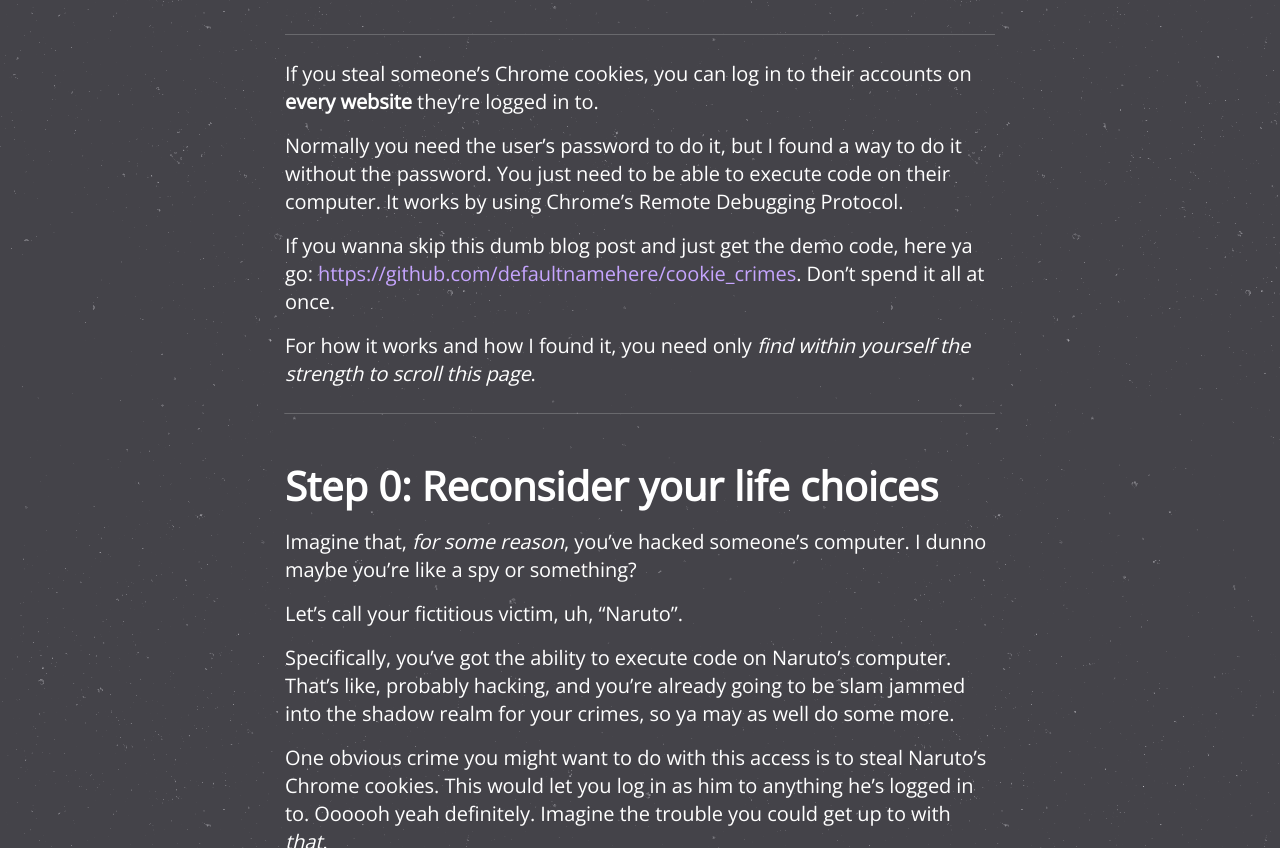
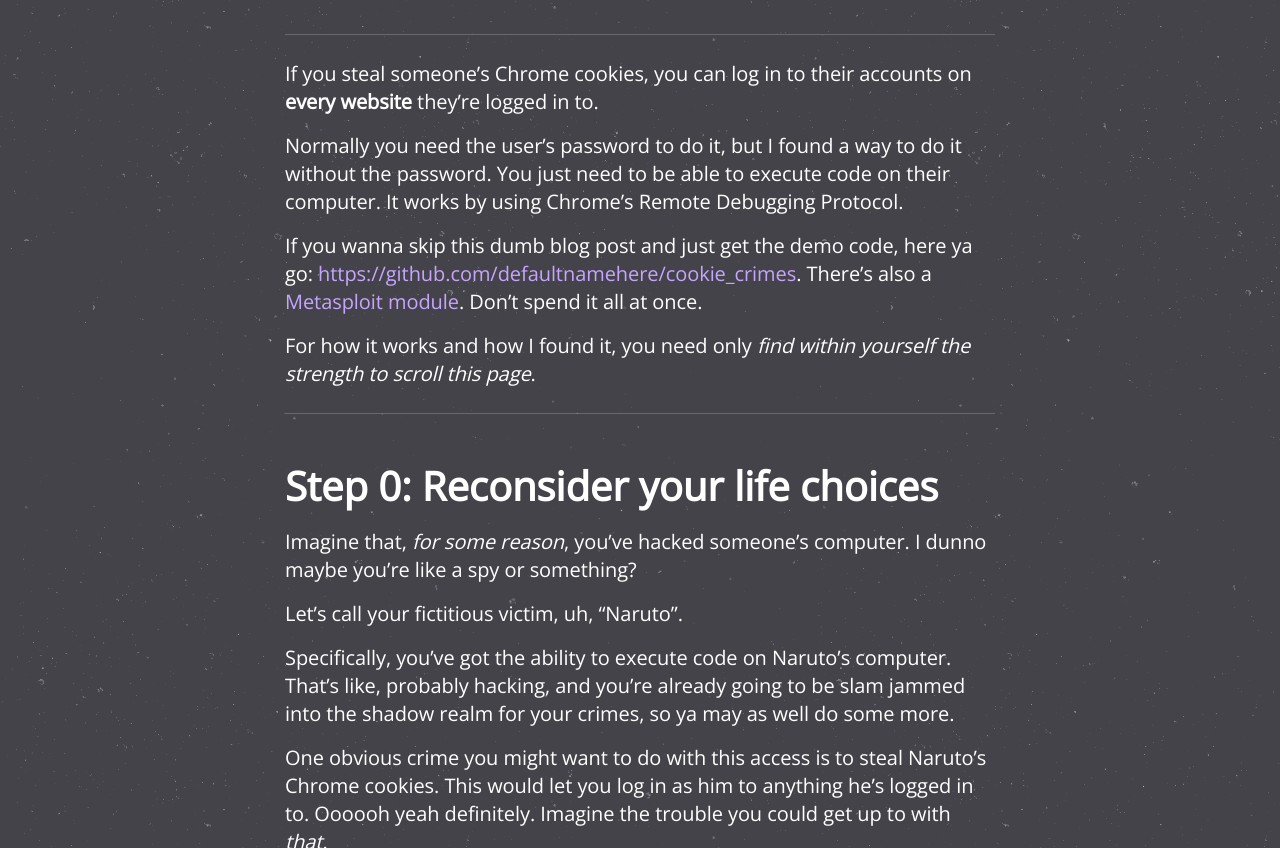
Before and after one commit to mangopdf/mangopdf.github.io, a Jekyll site: the page built from _posts/2018-09-26-stealing-chrome-cookies-without-root.md, in a window 1280 px wide and 900 px high, scrolled down 464 px, cut to the strip 0-848 px from the top of the window. Built offline with Jekyll 4.4.1, drawn with Linux system fonts in a browser that asks for light colours; nearby versions of some CDN libraries.

Commit message:
add link to metasploit module

```diff
--- a/_posts/2018-09-26-stealing-chrome-cookies-without-root.md
+++ b/_posts/2018-09-26-stealing-chrome-cookies-without-root.md
@@ -13,7 +13,7 @@
 
 Normally you need the user's password to do it, but I found a way to do it without the password. You just need to be able to execute code on their computer. It works by using Chrome's Remote Debugging Protocol.
 
-If you wanna skip this dumb blog post and just get the demo code, here ya go: [https://github.com/defaultnamehere/cookie_crimes](https://github.com/defaultnamehere/cookie_crimes). Don't spend it all at once.
+If you wanna skip this dumb blog post and just get the demo code, here ya go: [https://github.com/defaultnamehere/cookie_crimes](https://github.com/defaultnamehere/cookie_crimes). There's also a [Metasploit module](https://github.com/rapid7/metasploit-framework/blob/9616a9f79de0b22bfd142f12affd74cecbbd4413/documentation/modules/post/multi/gather/chrome_cookies.md). Don't spend it all at once.
 
 For how it works and how I found it, you need only _find within yourself the strength to scroll this page_.
 
```
